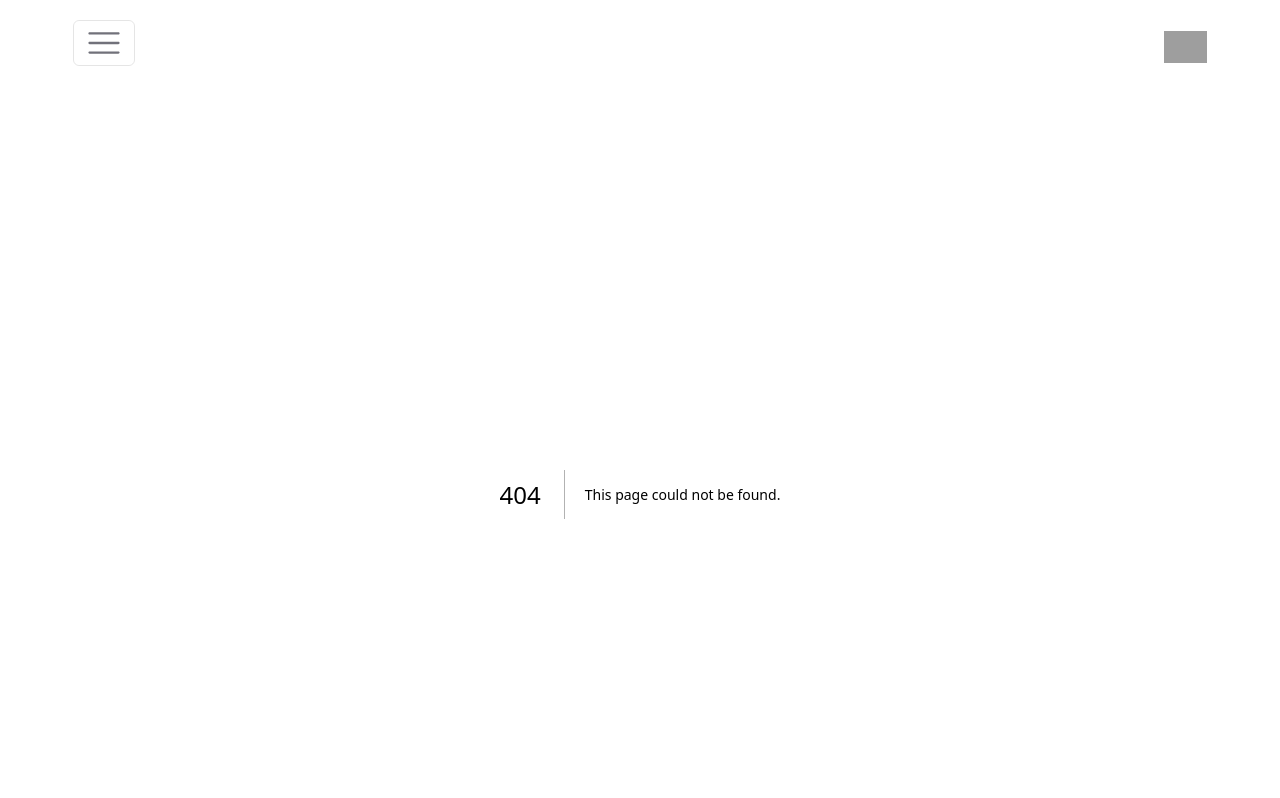
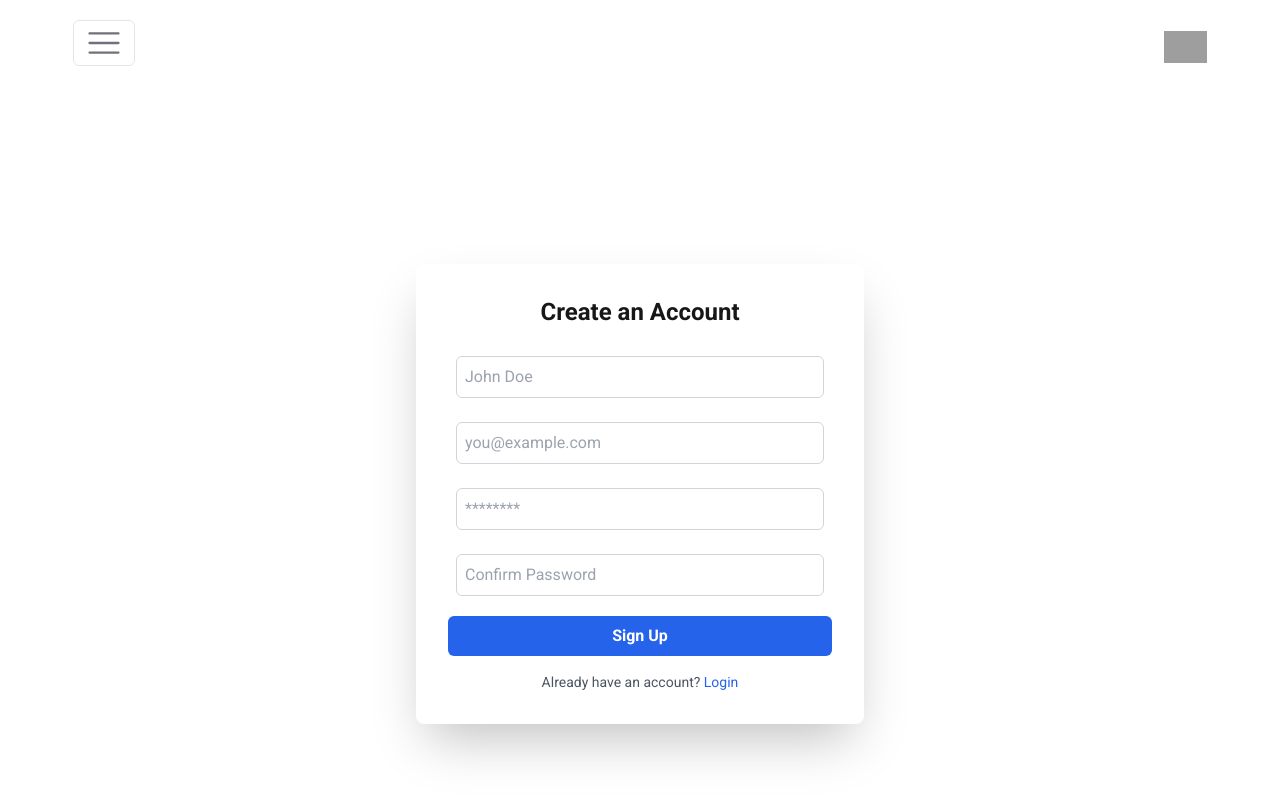
Before and after one commit to jitheshm/invoice-tool, a Next.js app: page /signup in a window 1280 px wide. Before the commit this address had no page. Shown: the top 798 px of the page. Built offline with nearby package versions, Linux system fonts and the light colour scheme; grey boxes are pictures that could not be loaded.

Commit message:
feat: signup page added

```diff
--- /dev/null
+++ b/src/app/signup/page.tsx
@@ -0,0 +1,11 @@
+import Signup from '@/components/Signup'
+import React from 'react'
+
+function page() {
+    return (
+
+        <Signup />
+    )
+}
+
+export default page
--- a/src/components/Actions.tsx
+++ b/src/components/Actions.tsx
@@ -2,7 +2,7 @@
 import React, { useEffect } from 'react'
 import Button from './common/Button'
 import usePdf from '@/hooks/usePdf'
-import { validateInvoice } from '@/lib/utils/validation'
+import { validateInvoice } from '@/lib/utils/validations/invoiceValidation'
 import { useDispatch, useSelector } from 'react-redux'
 import { RootState } from '@/lib/store'
 import { setErrors } from '@/lib/features/errors/errorSlice'
--- /dev/null
+++ b/src/components/Signup.tsx
@@ -0,0 +1,75 @@
+"use client";
+import React from 'react';
+import InputField from './common/InputField';
+import Link from 'next/link';
+import useSignupForm from '@/hooks/componentHooks/useSignupForm';
+
+const SignupForm: React.FC = () => {
+    const { formData, errors, handleChange, handleSubmit } = useSignupForm();
+
+    return (
+        <div className="flex items-center justify-center min-h-screen">
+            <div className="bg-white rounded-lg shadow-2xl p-8 w-full max-w-md">
+                <h2 className="text-2xl font-bold text-center mb-6">Create an Account</h2>
+                <form onSubmit={handleSubmit}>
+                    <div className="mb-4">
+                        <InputField
+                            type="text"
+                            inputClass={`p-2 border ${errors.name ? 'border-red-500' : 'border-gray-300'} rounded-md focus:ring focus:ring-blue-300`}
+                            value={formData.name}
+                            placeholder="John Doe"
+                            name="name"
+                            onChange={handleChange}
+                        />
+                        {errors.name && <p className="text-red-500 text-sm">{errors.name}</p>}
+                    </div>
+
+                    <div className="mb-4">
+                        <InputField
+                            type="email"
+                            inputClass={`p-2 border ${errors.email ? 'border-red-500' : 'border-gray-300'} rounded-md focus:ring focus:ring-blue-300`}
+                            value={formData.email}
+                            placeholder="you@example.com"
+                            name="email"
+                            onChange={handleChange}
+                        />
+                        {errors.email && <p className="text-red-500 text-sm">{errors.email}</p>}
+                    </div>
+
+                    <div className="mb-4">
+                        <InputField
+                            type="password"
+                            inputClass={`p-2 border ${errors.password ? 'border-red-500' : 'border-gray-300'} rounded-md focus:ring focus:ring-blue-300`}
+                            value={formData.password}
+                            placeholder="********"
+                            name="password"
+                            onChange={handleChange}
+                        />
+                        {errors.password && <p className="text-red-500 text-sm">{errors.password}</p>}
+                    </div>
+
+                    <div className="mb-4">
+                        <InputField
+                            type="password"
+                            inputClass={`p-2 border ${errors.confirmPassword ? 'border-red-500' : 'border-gray-300'} rounded-md focus:ring focus:ring-blue-300`}
+                            value={formData.confirmPassword}
+                            placeholder="Confirm Password"
+                            name="confirmPassword" // New input field
+                            onChange={handleChange}
+                        />
+                        {errors.confirmPassword && <p className="text-red-500 text-sm">{errors.confirmPassword}</p>}
+                    </div>
+
+                    <button type="submit" className="w-full bg-blue-600 text-white font-bold py-2 rounded-md hover:bg-blue-700 transition duration-200">
+                        Sign Up
+                    </button>
+                </form>
+                <p className="mt-4 text-center text-sm text-gray-600">
+                    Already have an account? <Link href="/login" className="text-blue-600 hover:underline">Login</Link>
+                </p>
+            </div>
+        </div>
+    );
+};
+
+export default SignupForm;
--- a/src/components/common/InputField.tsx
+++ b/src/components/common/InputField.tsx
@@ -2,6 +2,7 @@ import { OnChange } from '@/types/EventTypes'
 import React from 'react'
 
 type InputProps = {
+    name?: string
     className?: string,
     type: string,
     inputClass?: string,
@@ -11,7 +12,7 @@ type InputProps = {
     onBlur?: OnChange,
 }
 
-function InputField({ className, type, inputClass, value, placeholder, onChange, onBlur }: InputProps) {
+function InputField({ className, type, inputClass, value, placeholder, onChange, onBlur, name }: InputProps) {
     const handleKeyDown = (e: React.KeyboardEvent<HTMLInputElement>) => {
         if (type === 'number' && !/[0-9]/.test(e.key) && !['Backspace', 'ArrowLeft', 'ArrowRight', 'Tab'].includes(e.key)) {
             e.preventDefault();
@@ -22,6 +23,7 @@ function InputField({ className, type, inputClass, value, placeholder, onChange,
         <div className={`px-2 py-1 ${className} ${type === 'date' ? '!w-[18%]' : ''}`}>
             <input
                 type={type}
+                name={name ?? ''}
                 min={type === 'number' ? "0" : undefined} // Prevent negative numbers
                 className={`w-full ${inputClass}`}
                 value={value}
--- /dev/null
+++ b/src/hooks/componentHooks/useSignupForm.ts
@@ -0,0 +1,46 @@
+import { useState } from 'react';
+import { validateFormData } from '@/lib/utils/validations/signupValidation';
+import { FormData, ValidationErrors } from '@/types/UserTypes';
+
+const useSignupForm = () => {
+    const [formData, setFormData] = useState<FormData>({
+        name: '',
+        email: '',
+        password: '',
+        confirmPassword: '',
+    });
+    const [errors, setErrors] = useState<ValidationErrors>({});
+
+    const handleChange = (e: React.ChangeEvent<HTMLInputElement>) => {
+        const { name, value } = e.target;
+        setFormData((prevData) => ({
+            ...prevData,
+            [name]: value,
+        }));
+    };
+
+    const handleSubmit = (e: React.FormEvent<HTMLFormElement>) => {
+        e.preventDefault();
+        const validationErrors = validateFormData(formData);
+
+        if (formData.password !== formData.confirmPassword) {
+            validationErrors.confirmPassword = 'Passwords do not match.';
+        }
+
+        if (Object.keys(validationErrors).length > 0) {
+            setErrors(validationErrors);
+        } else {
+            console.log("Form submitted successfully:", formData);
+            setErrors({});
+        }
+    };
+
+    return {
+        formData,
+        errors,
+        handleChange,
+        handleSubmit,
+    };
+};
+
+export default useSignupForm;
--- a/src/lib/utils/validation.ts
+++ b/src/lib/utils/validations/invoiceValidation.ts
@@ -1,6 +1,6 @@
 import { z } from 'zod';
 import { InvoiceState } from '@/types/InvoiceTypes';
-import { IError } from '../features/errors/errorSlice';
+import { IError } from '../../features/errors/errorSlice';
 
 const dateRegex = /^(19|20)\d{2}-(0[1-9]|1[0-2])-(0[1-9]|[12][0-9]|3[01])$/;
 
--- /dev/null
+++ b/src/lib/utils/validations/signupValidation.ts
@@ -0,0 +1,24 @@
+import { FormData, ValidationErrors } from "@/types/UserTypes";
+import { z } from "zod";
+
+const signupSchema = z.object({
+    name: z.string().trim().min(3, { message: "Name must be at least 3 characters long" }),
+    email: z.string().trim().email({ message: "Invalid email address" }),
+    password: z.string().trim().min(6, { message: "Password must be at least 6 characters long" }),
+});
+
+export const validateFormData = (data: FormData): ValidationErrors => {
+    try {
+        signupSchema.parse(data);
+        return {};
+    } catch (error) {
+        if (error instanceof z.ZodError) {
+            const validationErrors: ValidationErrors = {};
+            error.errors.forEach((err) => {
+                validationErrors[err.path[0] as keyof ValidationErrors] = err.message;
+            });
+            return validationErrors;
+        }
+        return {};
+    }
+};
--- /dev/null
+++ b/src/types/UserTypes.ts
@@ -0,0 +1,13 @@
+export interface FormData {
+    name: string;
+    email: string;
+    password: string;
+    confirmPassword: string;
+}
+
+export interface ValidationErrors {
+    name?: string;
+    email?: string;
+    password?: string;
+    confirmPassword?: string;
+}
```
